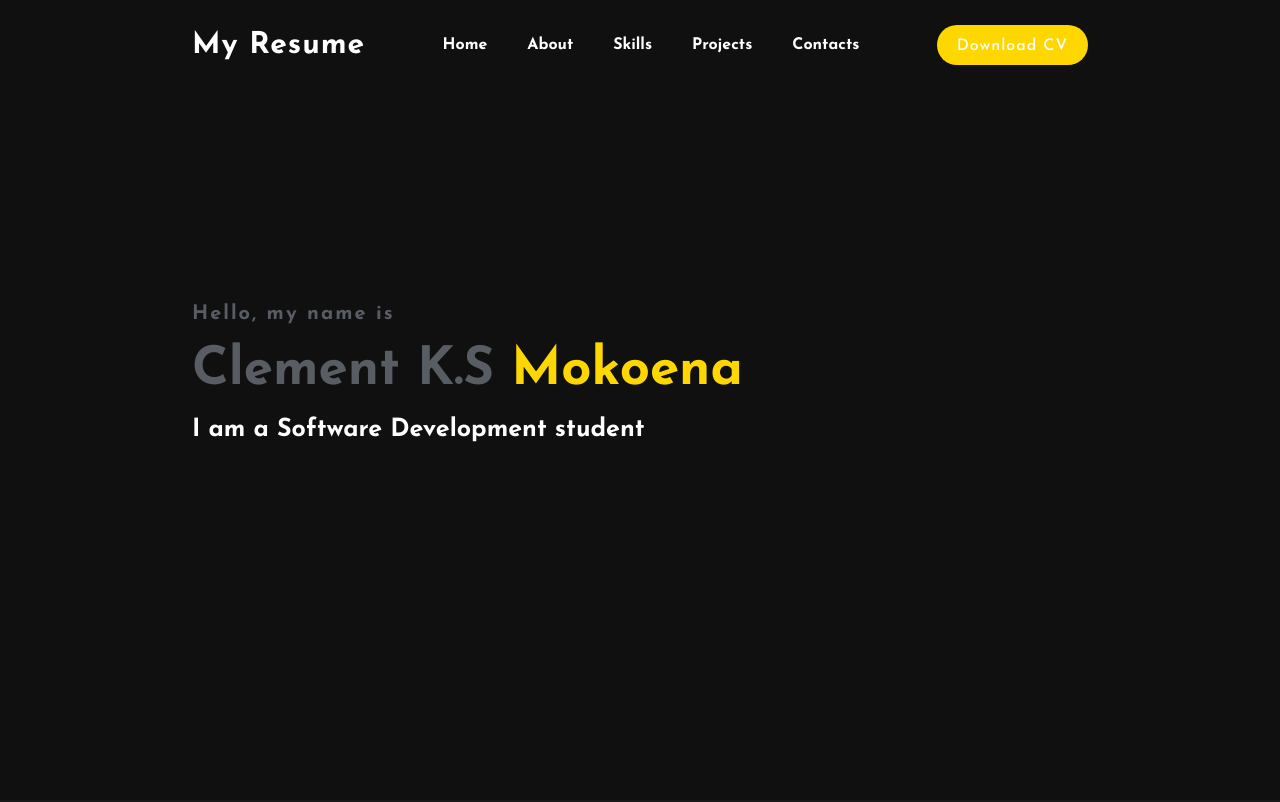
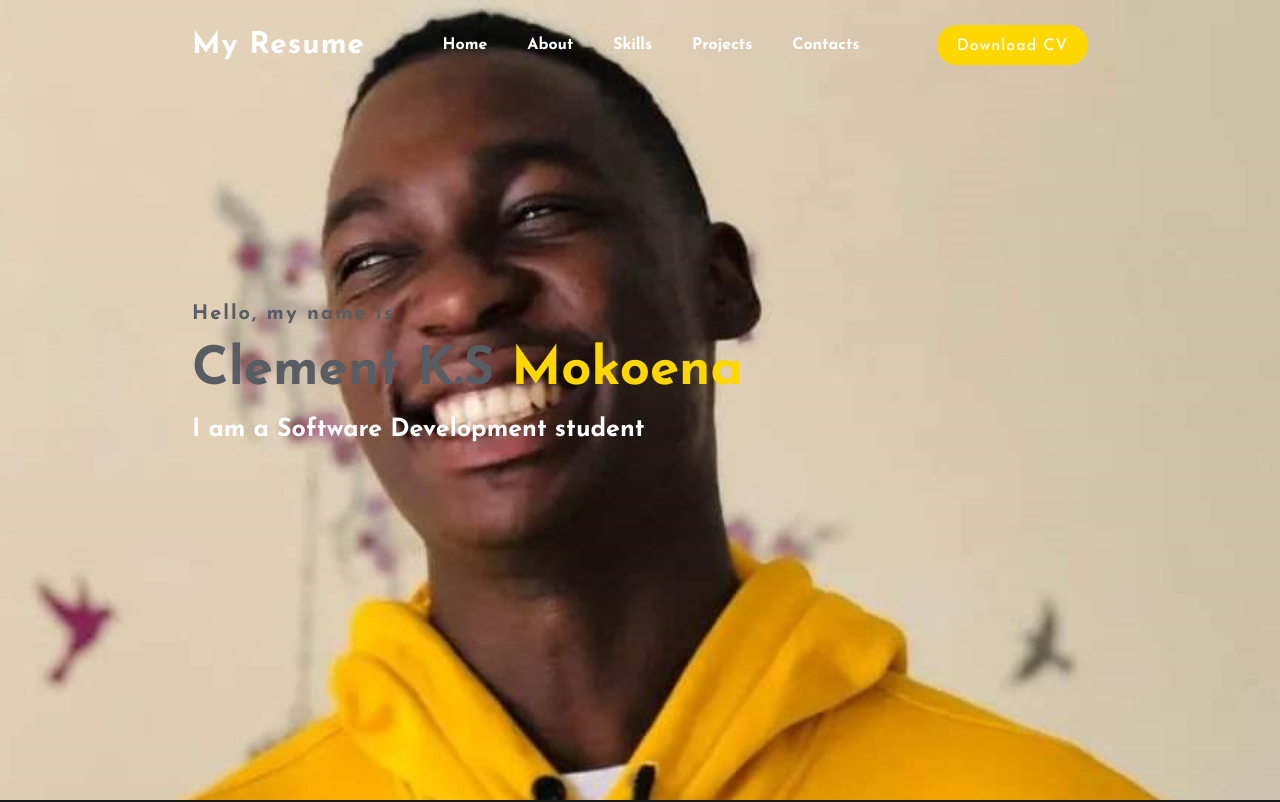
Before and after one commit to Msasistro/Personal-Resume, a plain HTML site: page index.html in a window 1280 px wide. Shown: the top 802 px of the page. Drawn offline with nearby package versions, Linux system fonts and the light colour scheme.

Commit message:
background updates

```diff
--- a/style.css
+++ b/style.css
@@ -110,7 +110,7 @@ section{
 .home{
 	height: 100vh;
 	width: 100%;
-	background: url(home.jpg);/* background image */
+	background: url(homes.jpg);/* background image */
 	background-size: cover;
 	background-position: center;
 	position: relative;
```
Also changed, not shown: home.jpg (renamed from home .jpg), homes.jpg (added).
